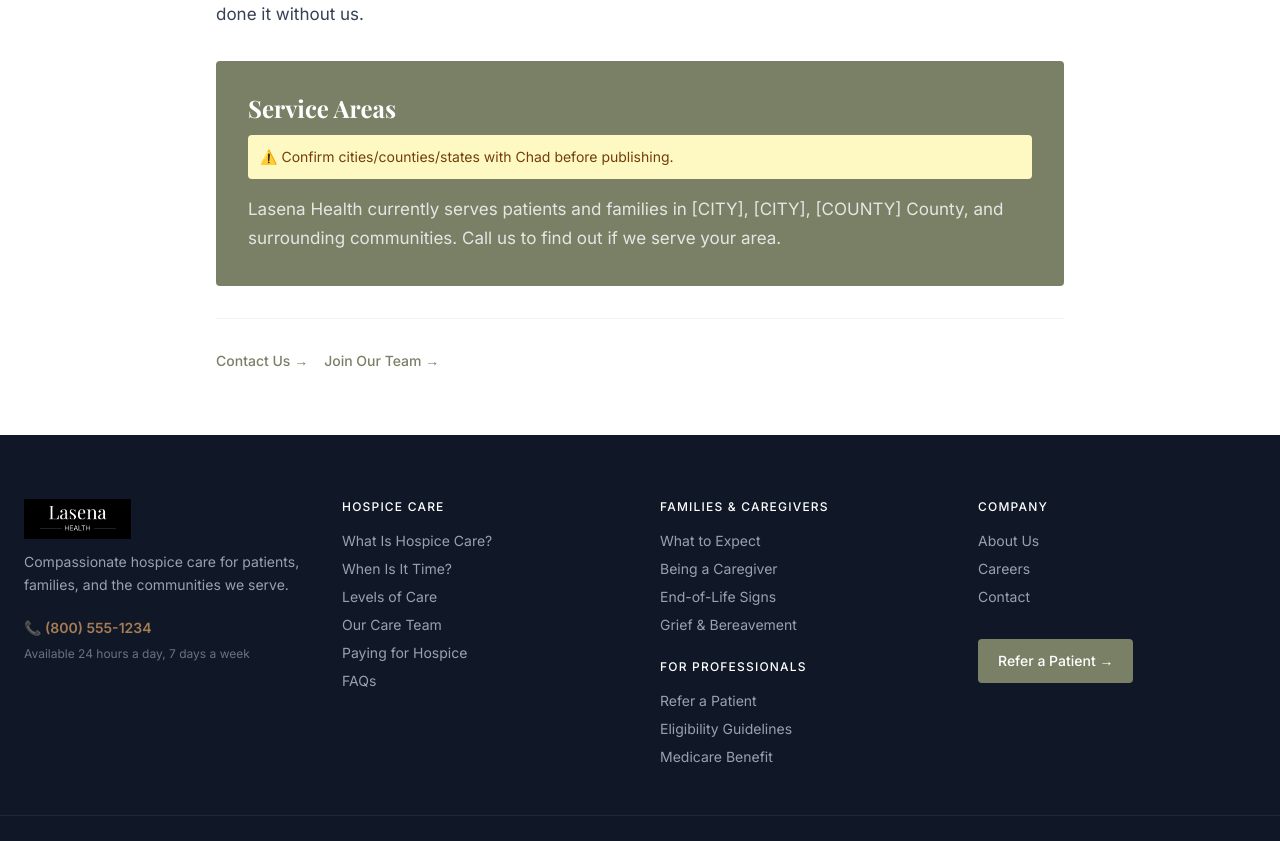
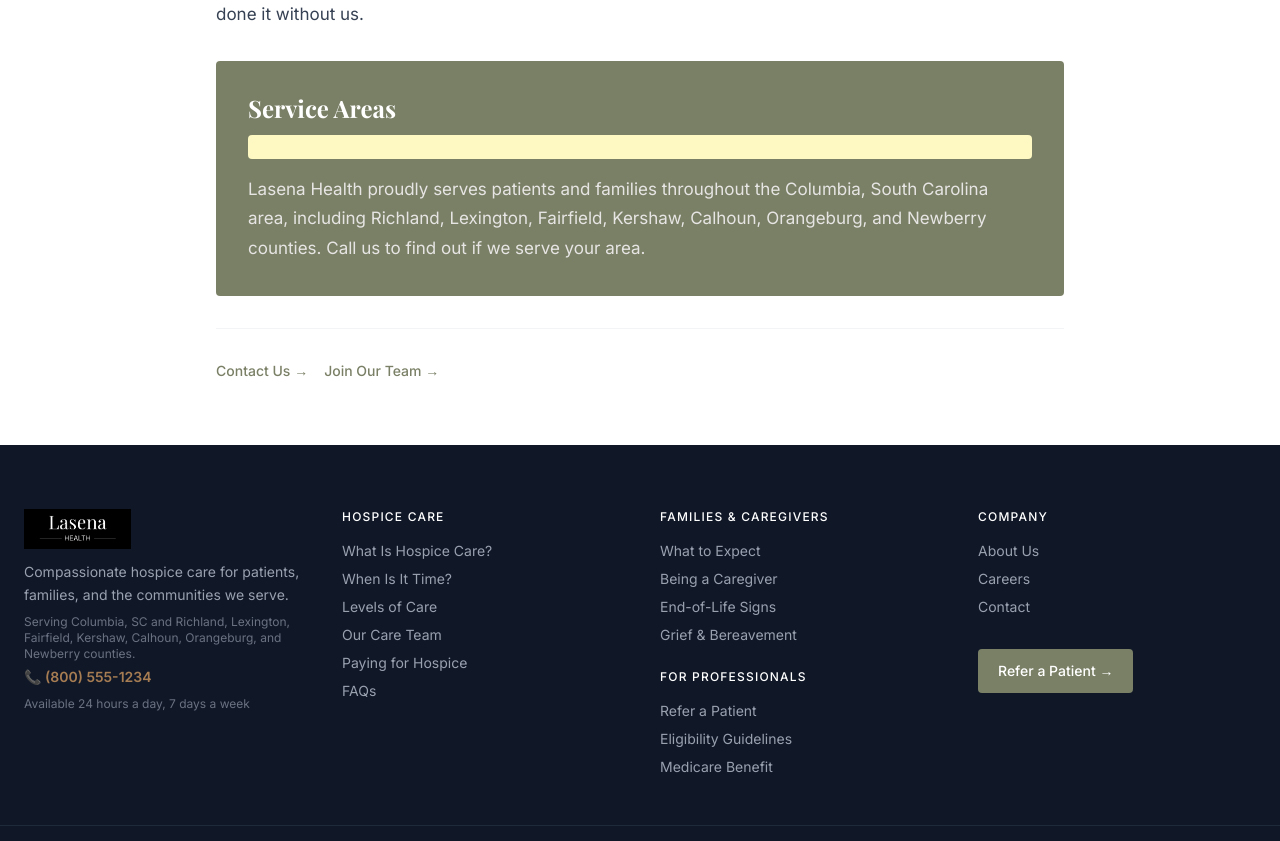
Before and after one commit to chad873/lasenahealth-com, a Next.js app: page /about in a window 1280 px wide. Shown: the part 740-1581 px from the top of the page. Built offline with nearby package versions, Linux system fonts and the light colour scheme; a web font is replaced by a local one.

Commit message:
Add service areas: Columbia SC, Richland + 6 surrounding counties

```diff
--- a/app/about/page.tsx
+++ b/app/about/page.tsx
@@ -20,9 +20,9 @@
         <div className="bg-[#7A8066] text-white rounded p-8">
           <h2 className="font-serif text-2xl font-bold mb-3" style={{ color: "white" }}>Service Areas</h2>
           <div className="bg-yellow-100 text-yellow-900 text-sm rounded p-3 mb-4">
-            ⚠️ Confirm cities/counties/states with Chad before publishing.
+
           </div>
-          <p className="text-stone-200">Lasena Health currently serves patients and families in [CITY], [CITY], [COUNTY] County, and surrounding communities. Call us to find out if we serve your area.</p>
+          <p className="text-stone-200">Lasena Health proudly serves patients and families throughout the Columbia, South Carolina area, including Richland, Lexington, Fairfield, Kershaw, Calhoun, Orangeburg, and Newberry counties. Call us to find out if we serve your area.</p>
         </div>
 
         <div className="pt-8 border-t border-gray-100 flex flex-wrap gap-4">
--- a/components/Footer.tsx
+++ b/components/Footer.tsx
@@ -6,7 +6,8 @@
       <div className="max-w-7xl mx-auto px-6 grid md:grid-cols-4 gap-10 pb-12 border-b border-gray-800">
         <div className="md:col-span-1">
           <img src="/lasena_white.png" alt="Lasena Health" className="h-10 w-auto mb-3" />
-          <p className="text-sm leading-relaxed mb-4">Compassionate hospice care for patients, families, and the communities we serve.</p>
+          <p className="text-sm leading-relaxed mb-2">Compassionate hospice care for patients, families, and the communities we serve.</p>
+          <p className="text-xs text-gray-500">Serving Columbia, SC and Richland, Lexington, Fairfield, Kershaw, Calhoun, Orangeburg, and Newberry counties.</p>
           <a href="tel:+18005551234" className="text-[#A67C52] font-semibold text-sm hover:underline">📞 (800) 555-1234</a>
           <p className="text-xs text-gray-500 mt-1">Available 24 hours a day, 7 days a week</p>
         </div>
```
